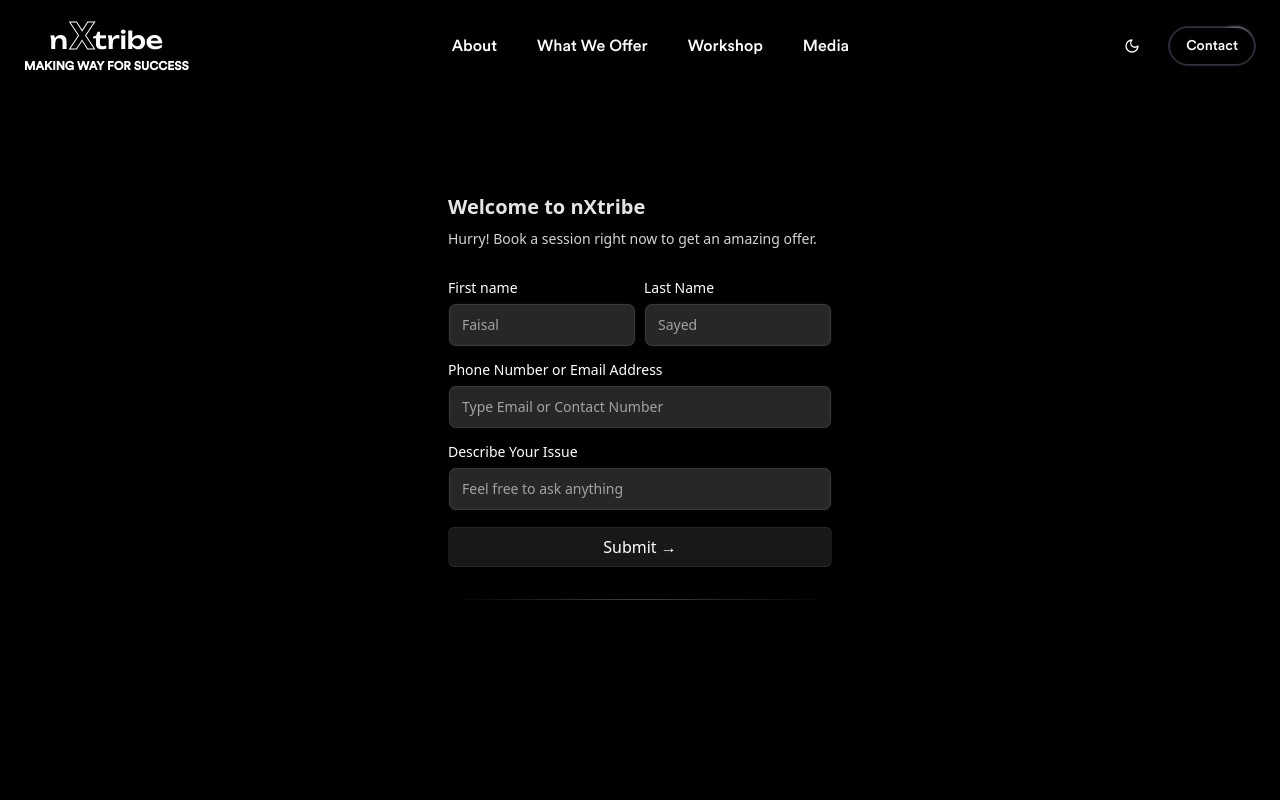
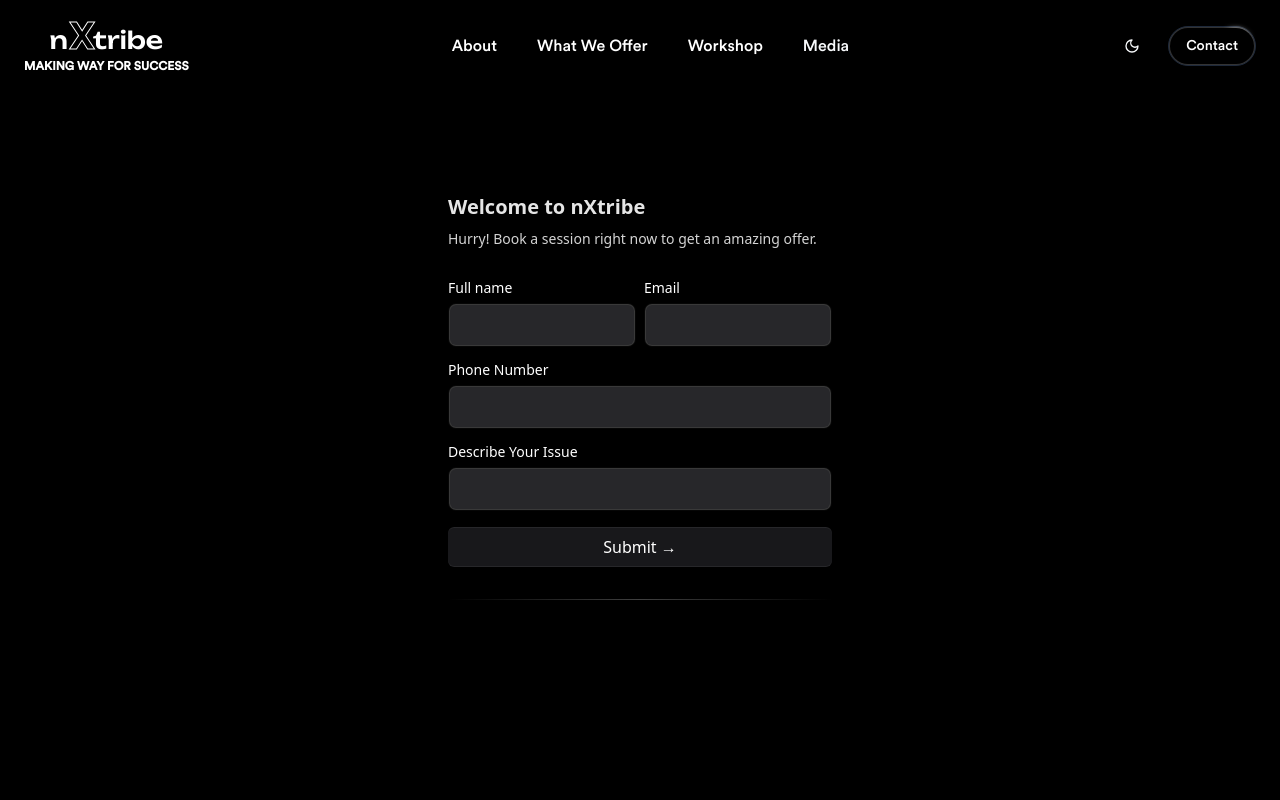
Before and after one commit to saadtresayyed10/nxtribe-revamp, a Next.js app: page /contact in a window 1280 px wide. Shown: the top 800 px of the page. Built offline with nearby package versions, Linux system fonts and the light colour scheme.

Commit message:
All changes are done except workshop revamp

```diff
--- a/app/contact/_components/Form.tsx
+++ b/app/contact/_components/Form.tsx
@@ -21,29 +21,21 @@ export function Form() {
       <form className="my-8" onSubmit={handleSubmit}>
         <div className="flex flex-col md:flex-row space-y-2 md:space-y-0 md:space-x-2 mb-4">
           <LabelInputContainer>
-            <Label htmlFor="firstname">First name</Label>
-            <Input id="firstname" placeholder="Faisal" type="text" />
+            <Label htmlFor="fullname">Full name</Label>
+            <Input id="fullname" type="text" />
           </LabelInputContainer>
           <LabelInputContainer>
-            <Label htmlFor="lastname">Last Name</Label>
-            <Input id="lastname" placeholder="Sayed" type="text" />
+            <Label htmlFor="email">Email</Label>
+            <Input id="email" type="text" />
           </LabelInputContainer>
         </div>
         <LabelInputContainer className="mb-4">
-          <Label htmlFor="contactNo">Phone Number or Email Address</Label>
-          <Input
-            id="contactNo"
-            placeholder="Type Email or Contact Number"
-            type="text"
-          />
+          <Label htmlFor="contactNo">Phone Number</Label>
+          <Input id="contactNo" type="text" />
         </LabelInputContainer>
         <LabelInputContainer className="mb-4">
           <Label htmlFor="issue">Describe Your Issue</Label>
-          <Input
-            id="issue"
-            placeholder="Feel free to ask anything"
-            type="text"
-          />
+          <Input id="issue" type="text" />
         </LabelInputContainer>
 
         <button
--- a/app/media/page.tsx
+++ b/app/media/page.tsx
@@ -26,7 +26,7 @@ const MediaPage = () => {
         transition={{ duration: 0.8, ease: "easeOut", delay: 1.0 }}
         className="my-10 dark:text-white font-unbounded lg:text-5xl text-3xl font-semibold text-center capitalize"
       >
-        Watch Our Videos
+        Watch Some Videos
       </motion.h1>
       <motion.div
         initial={{ opacity: 0, y: -40 }}
@@ -46,7 +46,7 @@ const MediaPage = () => {
       </motion.div>
       <CoolMode>
         <Button className="font-circular">
-          <Link href="https://www.youtube.com/@Lifeskillify" target="_blank">
+          <Link href="https://www.youtube.com/@nXtribe" target="_blank">
             Subscribe
           </Link>
         </Button>
--- a/app/page.tsx
+++ b/app/page.tsx
@@ -12,7 +12,6 @@ const HomePage = () => {
   return (
     <div className="flex flex-col justify-center items-center w-full min-h-screen overflow-x-hidden">
       <HeroSection />
-      <InfiniteLogoMarquee />
       <RandomPopUp />
       <GoalsAndValues />
       <Flipwords />
@@ -24,6 +23,7 @@ const HomePage = () => {
         <Services />
       </div>
       <TimeLine />
+      <InfiniteLogoMarquee />
       <Testimonials />
     </div>
   );
--- a/components/ui/sticky-scroll-reveal.tsx
+++ b/components/ui/sticky-scroll-reveal.tsx
@@ -16,7 +16,7 @@ export const StickyScroll = ({
   contentClassName?: string;
 }) => {
   const [activeCard, setActiveCard] = React.useState(0);
-  const ref = useRef<HTMLDivElement | null>(null); // Changed to HTMLDivElement | null
+  const ref = useRef<HTMLDivElement | null>(null);
   const { scrollYProgress } = useScroll({
     target: ref,
     offset: ["start start", "end start"],
@@ -40,9 +40,9 @@ export const StickyScroll = ({
 
   const backgroundColors = [
     "var(--black)",
-    "var(--rose-950)",
+    "var(--purple-750)",
+    "var(--purple-850)",
     "var(--purple-950)",
-    "var(--blue-950)",
   ];
   const linearGradients = [
     "linear-gradient(to bottom right, var(--cyan-500), var(--emerald-500))",
--- a/package.json
+++ b/package.json
@@ -29,6 +29,7 @@
     "react-dom": "^18",
     "react-dropzone": "^14.3.5",
     "react-intersection-observer": "^9.13.1",
+    "sharp": "^0.33.5",
     "tailwind-merge": "^2.5.4",
     "tailwindcss-animate": "^1.0.7"
   },
```
Also changed, not shown: 1 other file (tests, documents, lock files or other folders).
